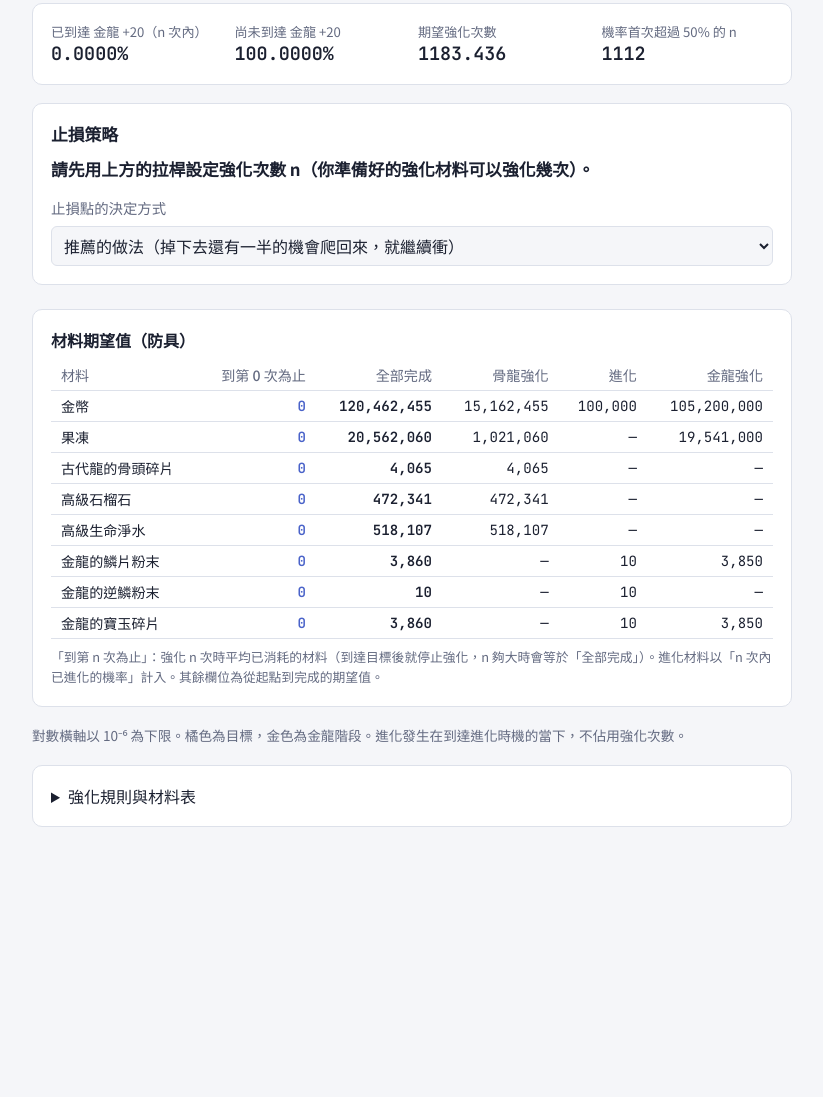
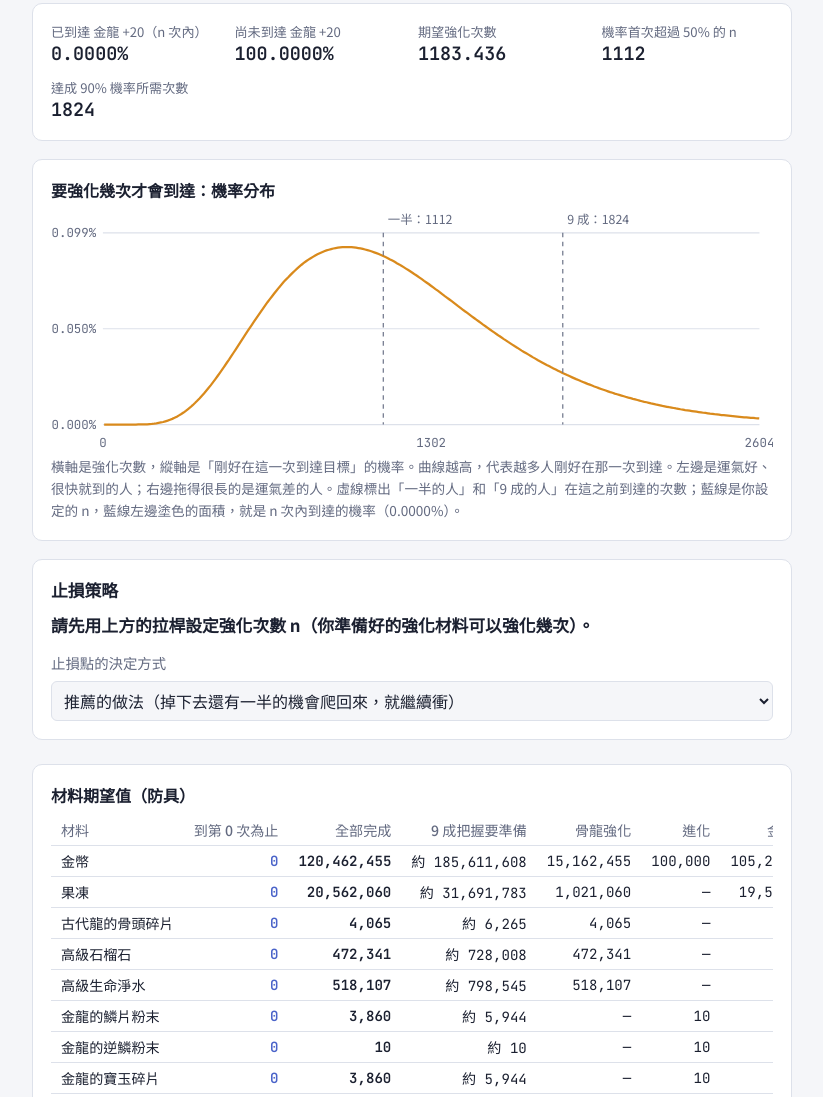
Before and after one commit to turtle-milktea/enhance-sim, a plain HTML site: page bone-dragon/index.html in a window 1280 px wide. Shown: the part 1374-2471 px from the top of the page, without its empty margins (228-1051 px from the left). Before the commit the page ends 2233 px from the top, so only its background shows below. Drawn offline with Linux system fonts and the light colour scheme.

Commit message:
骨龍・金龍：新增「要強化幾次才會到達」機率分布圖、達成 90% 所需次數、運氣提示、材料表「9 成把握要準備」
Co-Authored-By: Claude Opus 5.5 <noreply@anthropic.com>
Claude-Session: https://claude.ai/code/session_01BTAvAgDSiDPcJicNW4BLrP

```diff
--- a/bone-dragon/index.html
+++ b/bone-dragon/index.html
@@ -123,6 +123,12 @@ header .fold.rules{margin-top:10px}
 .conv input{width:8em}
 .convOut{line-height:1.6}
 .convOut b{font-weight:600}
+.luck{grid-column:1/-1;margin:0;line-height:1.6}
+.luck b{font-weight:600}
+.dist h2{font-size:1rem;margin:0 0 6px}
+.distchart svg{width:100%;height:auto;display:block}
+.distchart text{font-family:var(--mono);font-size:11px;fill:var(--muted)}
+.distchart .lb{font-family:var(--sans);font-size:11px}
 .benefit{margin:0 0 14px;padding:10px 12px;border-radius:8px;border-left:4px solid var(--goal);background:color-mix(in srgb,var(--goal) 10%,var(--panel));line-height:1.6}
 .stop #slAtT th{white-space:normal;vertical-align:bottom}
 .stop #slAtT th:first-child{min-width:5em}
@@ -192,6 +198,14 @@ header .fold.rules{margin-top:10px}
     <div class="stat"><div class="k" id="kNot"></div><div class="v" id="sNot"></div></div>
     <div class="stat"><div class="k">期望強化次數</div><div class="v" id="sE"></div></div>
     <div class="stat"><div class="k">機率首次超過 50% 的 n</div><div class="v" id="sMed"></div></div>
+    <div class="stat"><div class="k">達成 90% 機率所需次數</div><div class="v" id="sQ90"></div></div>
+    <p class="luck" id="luck" hidden></p>
+  </section>
+
+  <section class="panel dist">
+    <h2>要強化幾次才會到達：機率分布</h2>
+    <div id="distChart" class="distchart"></div>
+    <p class="note" id="distNote"></p>
   </section>
 
   <section class="panel stop" id="stopPanel">
@@ -233,7 +247,7 @@ header .fold.rules{margin-top:10px}
   <section class="panel mats">
     <h2 id="matsTitle">材料期望值</h2>
     <div class="tblwrap" style="margin-top:0"><table id="mats"><thead></thead><tbody></tbody><tfoot></tfoot></table></div>
-    <p class="matsNote">「到第 n 次為止」：強化 n 次時平均已消耗的材料（到達目標後就停止強化，n 夠大時會等於「全部完成」）。進化材料以「n 次內已進化的機率」計入。其餘欄位為從起點到完成的期望值。</p>
+    <p class="matsNote">「到第 n 次為止」：強化 n 次時平均已消耗的材料（到達目標後就停止強化，n 夠大時會等於「全部完成」）。進化材料以「n 次內已進化的機率」計入。其餘欄位為從起點到完成的期望值。「9 成把握要準備」：要有 9 成的機會到達目標，需要準備的材料；每次用量固定的材料是精確值，其他材料標「約」，是依強化次數推算的參考值。</p>
   </section>
 
   <p class="note" id="note">對數橫軸以 10⁻⁶ 為下限。橘色為目標，金色為金龍階段。進化發生在到達進化時機的當下，不佔用強化次數。</p>
@@ -340,7 +354,7 @@ function table(c){
   const {states,idx,T,segs}=buildChain(c,c.mult), S=states.length, g=idx[c.target], s0=idx[c.start] ?? idx[key("gold",EVO_TO)];
   // 逐次推算 0..MAXN 次後的分布
   const out=new Float64Array((MAXN+1)*S); let v=new Float64Array(S); v[s0]=1;
-  let med=null;
+  let med=null, q90=null, q99=null;
   // 到第 n 次為止的材料消耗期望值：前 n 次強化各自的消耗，加上「n 次內已進化的機率 × 進化材料」
   const MK=MAT_ORDER.length, cost=MAT_ORDER.map(()=>new Float64Array(S)), goldIdx=[];
   states.forEach((st,i)=>{ const {eq,lv}=parse(st); if(eq==="gold") goldIdx.push(i); if(i===g) return;
@@ -350,6 +364,8 @@ function table(c){
   for(let n=0;n<=MAXN;n++){
     out.set(v,n*S);
     if(med===null && v[g]>0.5) med=n;
+    if(q90===null && v[g]>=0.9) q90=n;
+    if(q99===null && v[g]>=0.99) q99=n;
     let pe=0; if(segs.length===2) for(const i of goldIdx) pe+=v[i];
     for(let a=0;a<MK;a++){ cum[n*MK+a]=run[a]+pe*evoAmt[a]; let t=0; const ca=cost[a]; for(let i=0;i<S;i++) if(ca[i]) t+=v[i]*ca[i]; run[a]+=t; }
     const w=new Float64Array(S);
@@ -370,7 +386,7 @@ function table(c){
   states.forEach((s,i)=>{ if(i===g||!visits[i]) return; const {eq,lv}=parse(s);
     for(const [m,arr] of Object.entries(EQ[eq].mat[c.part])) if(arr[lv+1]) mats[eq][m]=(mats[eq][m]||0)+visits[i]*arr[lv+1]; });
   if(segs.length===2) for(const [m,q] of Object.entries(EVOLVE)) mats.evo[m]=q;
-  return cache[ck]={states,out,S,g,med,E,mats,cum,visits,evolves:segs.length===2};
+  return cache[ck]={states,out,S,g,med,q90,q99,E,mats,cum,visits,evolves:segs.length===2};
 }
 
 // ===== 選單 =====
@@ -426,21 +442,59 @@ function render(){
   $("kNot").textContent="尚未到達 "+lab(cur.target); $("sNot").textContent=pct(1-hit);
   $("sE").textContent=t.E.toFixed(3);
   $("sMed").textContent=t.med!==null?t.med:"> "+MAXN;
+  $("sQ90").textContent=t.q90!==null?t.q90:"> "+MAXN;
+  // 運氣：強化了 n 次還沒到的人有多少
+  const L=$("luck"), notYet=1-hit; L.hidden=!(n>0&&notYet>0.0005&&t.g!==undefined&&t.E>0);
+  if(!L.hidden) L.innerHTML="強化了 "+n+" 次還沒到 "+lab(cur.target)+" 的人，100 個人裡大約有 <b>"+(notYet*100<1?"不到 1":Math.round(notYet*100))+"</b> 個。"
+    +(notYet<0.1?"如果你是其中一個，代表運氣比 9 成的人差。":notYet<0.5?"":"還沒到的人比到了的人多，不用太擔心。");
+  drawDist(t,n);
   // 材料表
   $("matsTitle").textContent="材料期望值（"+($("part").value==="armor"?"防具":"武器")+"）";
   const cols=[["骨龍強化","bone"],["進化","evo"],["金龍強化","gold"]].filter(([,k])=>Object.keys(t.mats[k]).length || (k==="evo"&&t.evolves));
   const used=MAT_ORDER.filter(m=>cols.some(([,k])=>t.mats[k][m]));
   const tbl=$("mats");
-  tbl.tHead.innerHTML="<tr><th>材料</th><th>到第 "+n+" 次為止</th><th>全部完成</th>"+(cols.length>1?cols.map(([h])=>"<th>"+h+"</th>").join(""):"")+"</tr>";
+  const q90=t.q90, k90=(q90!==null&&t.E>0)?q90/t.E:null;
+  // 每次用量固定的材料，9 成把握的數量是精確的；其他材料依「總次數 → 各級次數」估算
+  const constM=m=>{ if(t.evolves) return false; let c=null;
+    for(let i=0;i<t.S;i++){ if(i===t.g||!(t.visits[i]>1e-12)) continue; const {eq,lv}=parse(t.states[i]); const x=(EQ[eq].mat[cur.part][m]||[])[lv+1]||0;
+      if(c===null) c=x; else if(x!==c) return false; } return true; };
+  tbl.tHead.innerHTML="<tr><th>材料</th><th>到第 "+n+" 次為止</th><th>全部完成</th><th>9 成把握要準備</th>"+(cols.length>1?cols.map(([h])=>"<th>"+h+"</th>").join(""):"")+"</tr>";
   tbl.tBodies[0].innerHTML=used.map(m=>{
     const vals=cols.map(([,k])=>t.mats[k][m]||0), sum=vals.reduce((a,b)=>a+b,0);
     const atN=t.cum[n*MAT_ORDER.length+MAT_ORDER.indexOf(m)];
-    return "<tr><td>"+m+'</td><td class="now">'+(atN?fmt(atN):"0")+'</td><td class="sum">'+fmt(sum)+"</td>"+(cols.length>1?vals.map(v=>"<td>"+(v?fmt(v):"—")+"</td>").join(""):"")+"</tr>";
+    const enh=(t.mats.bone[m]||0)+(t.mats.gold[m]||0), p90=k90===null?null:enh*k90+(t.mats.evo[m]||0);
+    return "<tr><td>"+m+'</td><td class="now">'+(atN?fmt(atN):"0")+'</td><td class="sum">'+fmt(sum)+"</td><td>"+(p90===null?"—":(constM(m)?"":"約 ")+fmt(p90))+"</td>"+(cols.length>1?vals.map(v=>"<td>"+(v?fmt(v):"—")+"</td>").join(""):"")+"</tr>";
   }).join("");
   renderConv(t);
   renderStop();
 }
 
+
+// ===== 機率分布：剛好在第 k 次到達目標的機率 =====
+function drawDist(t,n){
+  const g=t.g, S=t.S, hitAt=k=>t.out[k*S+g], el=$("distChart"), note=$("distNote");
+  if(!(t.E>0)||t.med===null){ el.innerHTML=""; note.textContent=t.E>0?"":"已經在目標，不需要強化。"; return; }
+  const K=Math.min(MAXN,Math.max(t.q99??MAXN,n,10));
+  const step=Math.max(1,Math.ceil(K/300)), pts=[]; let ymax=0;
+  for(let k=1;k<=K;k+=step){ const k2=Math.min(K,k+step-1); const p=(hitAt(k2)-hitAt(k-1))/(k2-k+1); pts.push([(k+k2)/2,p]); ymax=Math.max(ymax,p); }
+  const W=640,H=220,Lf=46,Rr=12,Tp=22,B=28, X=k=>Lf+(W-Lf-Rr)*k/K, Y=p=>Tp+(H-Tp-B)*(1-p/(ymax*1.08));
+  let dn="M"+X(0)+","+Y(0);
+  for(const [k,p] of pts) if(k<=n) dn+="L"+X(k).toFixed(1)+","+Y(p).toFixed(1);
+  const lastIn=pts.filter(([k])=>k<=n).pop();
+  dn+= lastIn?"L"+X(Math.min(n,lastIn[0])).toFixed(1)+","+Y(0):"";
+  const yt=v=>{ const x=v*100; return (x>=1?x.toFixed(1):x>=0.1?x.toFixed(2):x.toFixed(3))+"%"; };
+  let gs="";
+  for(const f of [0,.5,1]){ const v=ymax*1.08*f; gs+='<line x1="'+Lf+'" x2="'+(W-Rr)+'" y1="'+Y(v)+'" y2="'+Y(v)+'" stroke="var(--line)"/><text x="'+(Lf-6)+'" y="'+(Y(v)+4)+'" text-anchor="end">'+yt(v)+'</text>'; }
+  for(const k of [0,Math.round(K/2),K]) gs+='<text x="'+X(k)+'" y="'+(H-8)+'" text-anchor="middle">'+k+'</text>';
+  gs+='<path d="'+dn+'Z" fill="var(--goal)" opacity=".28"/>';
+  gs+='<path d="'+pts.map(([k,p],j)=>(j?"L":"M")+X(k).toFixed(1)+","+Y(p).toFixed(1)).join("")+'" fill="none" stroke="var(--goal)" stroke-width="2"/>';
+  const vline=(k,txt,col,dash,dy)=>'<line x1="'+X(k)+'" x2="'+X(k)+'" y1="'+Tp+'" y2="'+(H-B)+'" stroke="'+col+'"'+(dash?' stroke-dasharray="4 4"':' stroke-width="2"')+'/><text class="lb" x="'+(X(k)+4)+'" y="'+(Tp-8+dy)+'" fill="'+col+'">'+txt+'</text>';
+  gs+=vline(t.med,"一半："+t.med,"var(--muted)",true,0);
+  if(t.q90!==null&&t.q90<=K) gs+=vline(t.q90,"9 成："+t.q90,"var(--muted)",true,0);
+  if(n>0) gs+=vline(Math.min(n,K),"你：n = "+n,"var(--bar)",false,14);
+  el.innerHTML='<svg viewBox="0 0 '+W+' '+H+'" role="img" aria-label="剛好在第幾次強化時到達目標的機率">'+gs+'</svg>';
+  note.textContent="橫軸是強化次數，縱軸是「剛好在這一次到達目標」的機率。曲線越高，代表越多人剛好在那一次到達。左邊是運氣好、很快就到的人；右邊拖得很長的是運氣差的人。虛線標出「一半的人」和「9 成的人」在這之前到達的次數；藍線是你設定的 n，藍線左邊塗色的面積，就是 n 次內到達的機率（"+pct(hitAt(Math.min(n,MAXN)))+"）。";
+}
 
 // ===== 用材料換算強化次數 =====
 // 骨龍看古代龍的骨頭碎片、金龍看金龍的寶玉碎片：+10 以上（金龍 +6 以上）每次用量固定，可以直接除；
```
